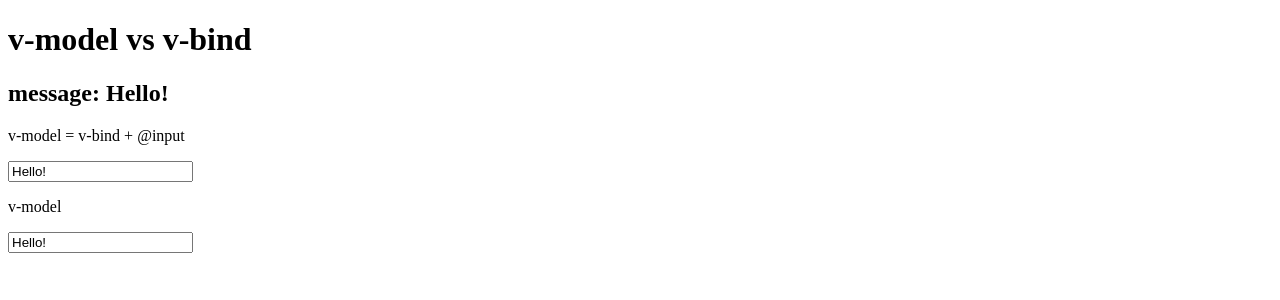
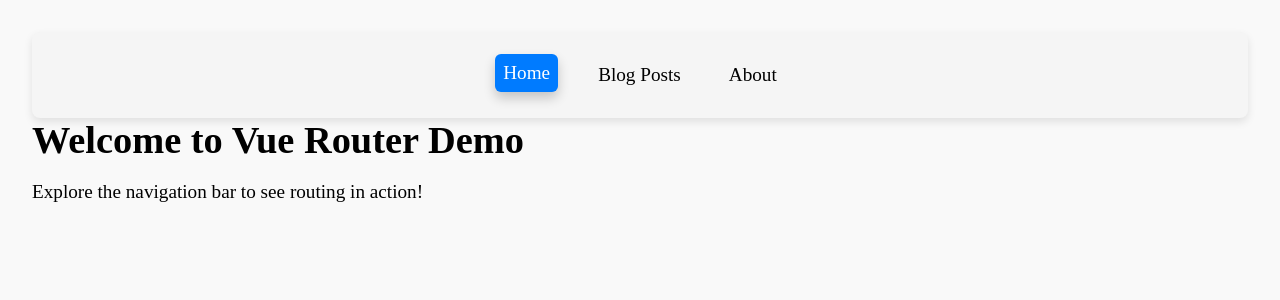
Before and after one commit to adessfaith/learn-vue-3-Segura, a Vue app: page / in a window 1280 px wide. Shown: the top 300 px of the page. Built offline with nearby package versions, Linux system fonts and the light colour scheme.

Commit message:
basic routing

```diff
--- a/package.json
+++ b/package.json
@@ -9,10 +9,12 @@
     "preview": "vite preview"
   },
   "dependencies": {
-    "vue": "^3.5.13"
+    "vue": "^3.5.13",
+    "vue-router": "^4.5.0"
   },
   "devDependencies": {
     "@vitejs/plugin-vue": "^1.7.1",
+    "sass": "^1.86.3",
     "vite": "^6.1.0",
     "vite-plugin-vue-devtools": "^7.7.2"
   }
--- a/src/App.vue
+++ b/src/App.vue
@@ -1,26 +1,22 @@
 <template>
-  <h1>v-model vs v-bind</h1>
-  <h2>message: {{ message }}</h2>
-  <div>
-    <p>v-model = v-bind + @input</p>
-    <input
-      type="text"
-      v-bind:value="message"
-      @input="message = $event.target.value"
-    />
-  </div>
-  <div>
-    <p>v-model</p>
-    <input type="text" v-model="message" />
+  <div class ="app">
+    <Navigation></Navigation>
+    <router-view></router-view>
+
   </div>
 </template>
 
 <script setup>
-import { ref } from 'vue'
+import Navigation from '@/components/Navigation.vue';
 
-let message = ref('Hello!')
 </script>
 
+<style lang="scss" scoped>
+.app{
+  gap: lrem;
+  display: flex;
+  flex-direction: column;
 
-<style scoped>
+}
+
 </style>
--- /dev/null
+++ b/src/assets/main.scss
@@ -0,0 +1,16 @@
+body {
+    padding: 1.5rem;
+    box-sizing: border-box;
+    background-color: #f9f9f9;
+    font-size: 1.2rem;
+    font-weight: 500;
+  }
+  a {
+    text-decoration: none;
+    color: black;
+  }
+  h2,
+  h1 {
+    padding: 0;
+    margin: 0;
+  }
--- /dev/null
+++ b/src/components/Navigation.vue
@@ -0,0 +1,36 @@
+<template>
+    <nav>
+        <router-link :to="{ name: 'home' }">Home</router-link>
+        <router-link :to="{ name: 'blogPosts' }">Blog Posts</router-link>
+        <router-link :to="{ name: 'about' }">About</router-link>
+    </nav>
+</template>
+
+<script setup>
+
+</script>
+
+<style lang="scss" scoped>
+nav {
+    display: flex;
+    justify-content: center;
+    gap: 2rem;
+    padding: 1.5rem;
+    background-color: #f5f5f5;
+    border-radius: 8px;
+    box-shadow: 0 4px 8px rgba(0, 0, 0, 0.1);
+
+    a {
+        padding: 0.5rem;
+    }
+
+    .router-link-active {
+        background-color: #007bff;
+        color: #fff;
+        border-color: #0056b3;
+        border-radius: 6px;
+        box-shadow: 0 6px 12px rgba(0, 0, 0, 0.2);
+        transform: translateY(-2px);
+    }
+}
+</style>
--- a/src/main.js
+++ b/src/main.js
@@ -2,5 +2,7 @@
 
 import { createApp } from 'vue'
 import App from './App.vue'
+import router from './router'
+import './assets/main.scss'
 
-createApp(App).mount('#app')
+createApp(App).use(router).mount('#app')
--- /dev/null
+++ b/src/router/index.js
@@ -0,0 +1,20 @@
+import {createRouter,createWebHistory } from 'vue-router'
+import Home from '@/views/Home.vue'
+import BlogPosts from '@/views/BlogPosts.vue'
+import About from '@/views/About.vue'
+const router = createRouter({
+
+    //provide the history implementation to use
+    history: createWebHistory(),
+
+    //define wraps, each route mapper should be mapped to a component
+    routes: [
+        { path: '/', name: 'home', component: Home },
+        { path: '/blogPosts', name: 'blogPosts', component: BlogPosts },
+        { path: '/about', name: 'about', component: About },
+      ],
+})
+
+//Export router instance
+
+export default router
--- /dev/null
+++ b/src/views/About.vue
@@ -0,0 +1,11 @@
+<template>
+    <div>
+        <h1>
+            This is the about page!
+        </h1>
+    </div>
+</template>
+
+<script setup></script>
+
+<style img ="scss" scoped></style>
--- /dev/null
+++ b/src/views/BlogPosts.vue
@@ -0,0 +1,15 @@
+<template>
+    <div>
+        <h1>Welcome to the blog posts page!</h1>
+        <p>
+            Here you can find all the blog posts that have been published by our
+            authors. Click on any of them to read more.
+        </p>
+
+
+    </div>
+</template>
+
+<script setup></script>
+
+<style lang="scss" scoped></style>
--- /dev/null
+++ b/src/views/Home.vue
@@ -0,0 +1,15 @@
+<template>
+    <div>
+        <h1>Welcome to Vue Router Demo</h1>
+        <p>Explore the navigation bar to see routing in action!</p>
+
+    </div>
+</template>
+
+<script setup>
+
+</script>
+
+<style lang="scss" scoped>
+
+</style>
```
Also changed, not shown: 1 other file (tests, documents, lock files or other folders).
